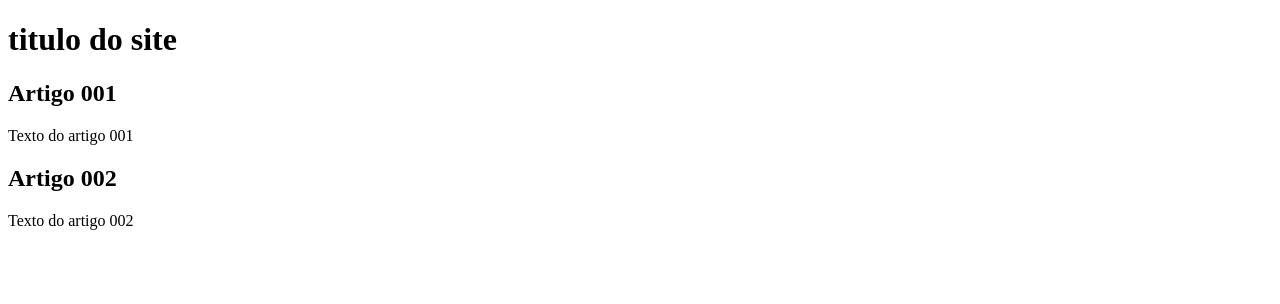
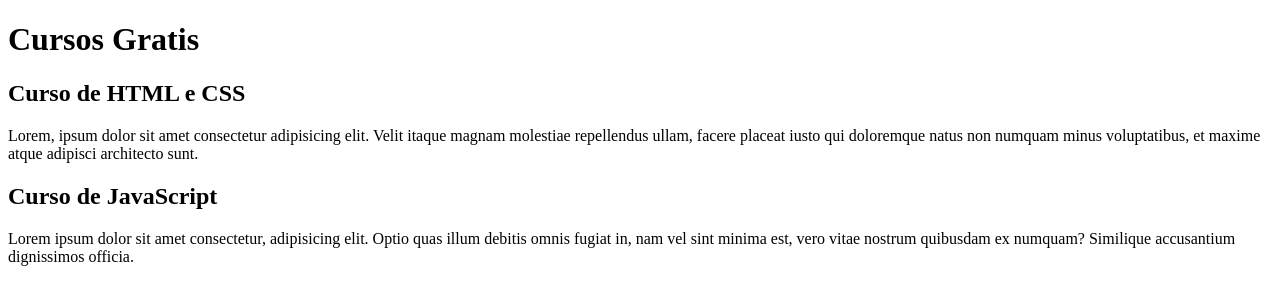
Before and after one commit to sDouglasgonc/Projeto-Github-Curso-em-video, a plain HTML site: page index.html in a window 1280 px wide. Drawn offline with Linux system fonts and the light colour scheme.

Commit message:
começei a escrever o conteúdo

```diff
--- a/index.html
+++ b/index.html
@@ -9,15 +9,20 @@
 <body>
     <main>
         <header>
-            <h1>titulo do site</h1>
+            <h1>Cursos Gratis</h1>
         </header>
         <article>
-            <h2>Artigo 001</h2>
-            <p>Texto do artigo 001</p>
+            <h2>Curso de HTML e CSS</h2>
+            <p>Lorem, ipsum dolor sit amet consectetur adipisicing elit.
+             Velit itaque magnam molestiae repellendus ullam, facere placeat
+              iusto qui doloremque natus non numquam minus voluptatibus, et
+               maxime atque adipisci architecto sunt.</p>
         </article>
         <article>
-            <h2>Artigo 002</h2>
-            <p>Texto do artigo 002</p>
+            <h2>Curso de JavaScript</h2>
+            <p>Lorem ipsum dolor sit amet consectetur, adipisicing elit.
+             Optio quas illum debitis omnis fugiat in, nam vel sint minima est, vero
+              vitae nostrum quibusdam ex numquam? Similique accusantium dignissimos officia.</p>
         </article>
     </main>
 
```
